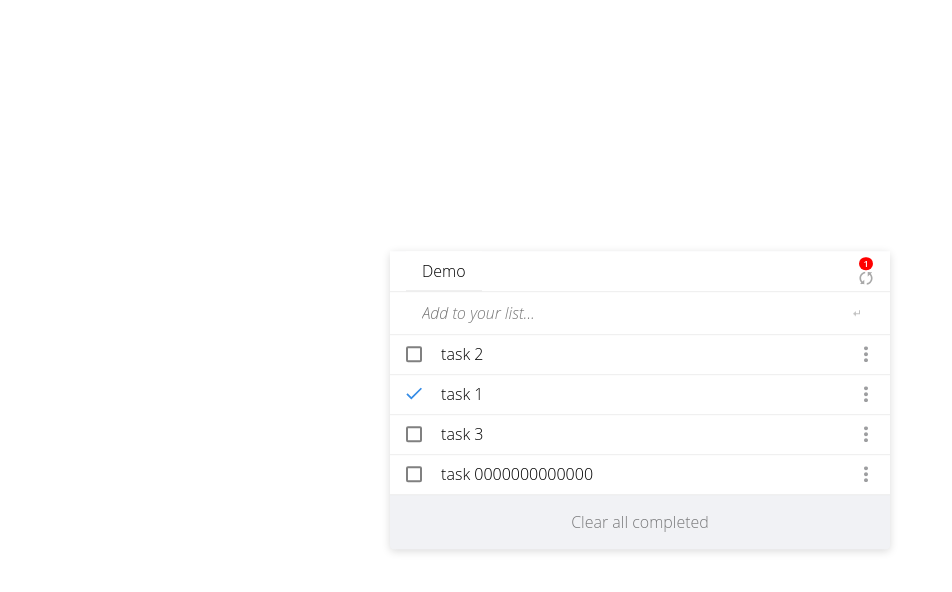
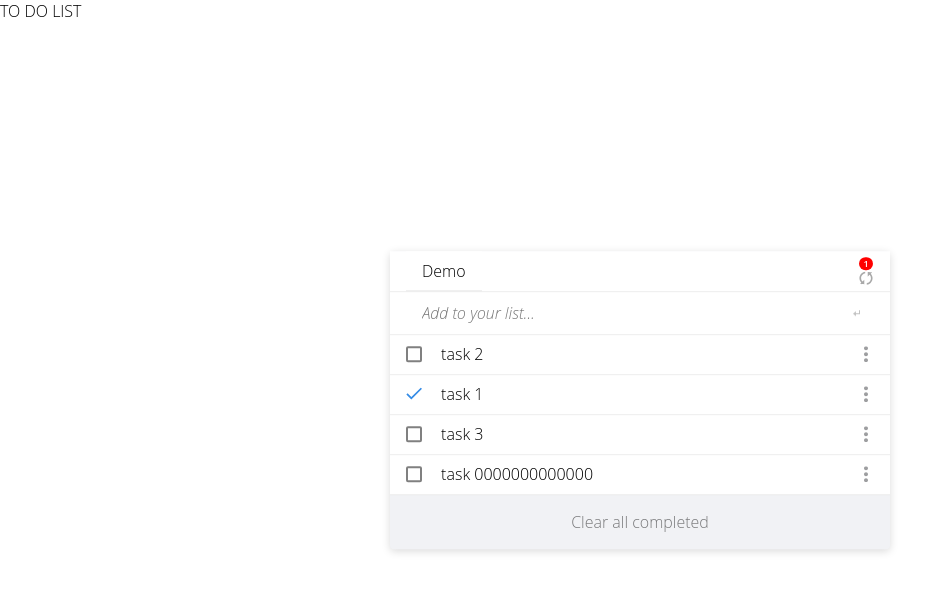
Before and after one commit to paulsaenzsucre/To-Do-List, a website with bundled scripts: page src/index.html in a window 1280 px wide. Shown: the whole page, without its empty margins (0-952 px from the left). Built offline with nearby package versions, Linux system fonts and the light colour scheme.

Commit message:
Add Title

```diff
--- a/src/index.html
+++ b/src/index.html
@@ -8,6 +8,7 @@
 </head>
 <body>
   <main>
+    <h2>TO DO LIST</h2>
     <section id="list-cont" class="center">
 
     </section>
```
